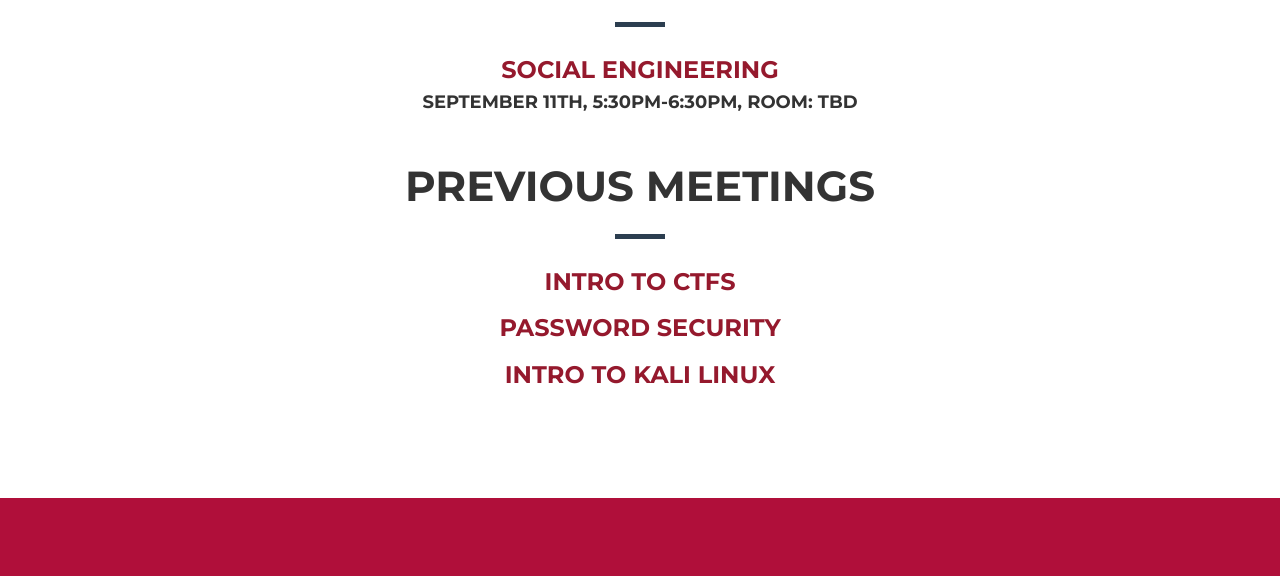
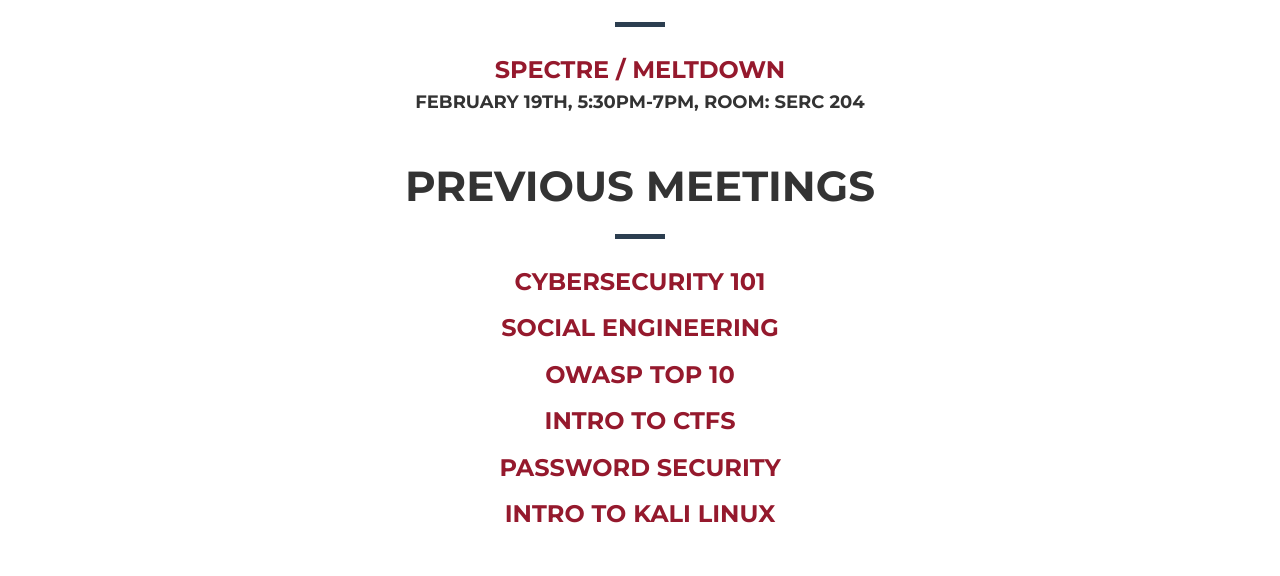
Before and after one commit to jakelawrence24/tusec, a website: page index.html in a window 1280 px wide. Shown: the part 945-1521 px from the top of the page. Drawn offline with nearby package versions, Linux system fonts and the light colour scheme.

Commit message:
updated previous meetings list

```diff
--- a/index.html
+++ b/index.html
@@ -85,8 +85,8 @@
                     <img src="img/logo2nt.png" class="im" id="mh">
                     <h2>Next Meeting</h2>
                     <hr class="star-primary">
-                    <h3 style="color:#95192d">Social Engineering</h3>
-                    <h4>September 11th, 5:30pm-6:30pm, Room: TBD</h4>
+                    <h3 style="color:#95192d">Spectre / Meltdown</h3>
+                    <h4>February 19th, 5:30pm-7pm, Room: SERC 204</h4>
                 </div>
             </div>
             <br>
@@ -95,6 +95,9 @@
                 <div class="col-lg-12 text-center">
                     <h2>Previous Meetings</h2>
                     <hr class="star-primary">
+                    <a href="https://docs.google.com/presentation/d/19q-ifEtjXchs2gOHNH6QkhMIleGHvrwd1VajD6cM_Jg/edit?usp=sharing" target="_blank"><h3 style="color:#95192d">CyberSecurity 101</h3></a>
+                    <a href="https://docs.google.com/presentation/d/1CdJ0zDl2GakcBTBo2VRRd7van5v15gxy9F_pn7SoOR0/edit?usp=sharing" target="_blank"><h3 style="color:#95192d">Social Engineering</h3></a>
+                    <a href="https://drive.google.com/a/temple.edu/file/d/1XG8GNsLTq1e4RQnQ2kH-fPXvFjjYbrjl/view?usp=sharing" target="_blank"><h3 style="color:#95192d">OWASP Top 10</h3></a>
                     <a href="https://drive.google.com/file/d/0B9zNQw_YQbIMenZJd0JFVi1YdGc/view?usp=sharing" target="_blank"><h3 style="color:#95192d">Intro to CTFs</h3></a>
                     <a target="_blank" href="https://docs.google.com/presentation/d/15lNB2alGILcUgp5wzUTbVHUAPVYRssjiDtDi9Qp5iT4/edit?usp=sharing"><h3 style="color:#95192d">Password Security</h3></a>
                     <a target="_blank" href="https://docs.google.com/presentation/d/1vSE3YyrsGxKiZJbZLrshMITN8g6HeCfXTf4fJ2ozJoY/edit?usp=sharing"><h3 style="color:#95192d">Intro to Kali Linux</h3></a>
```
